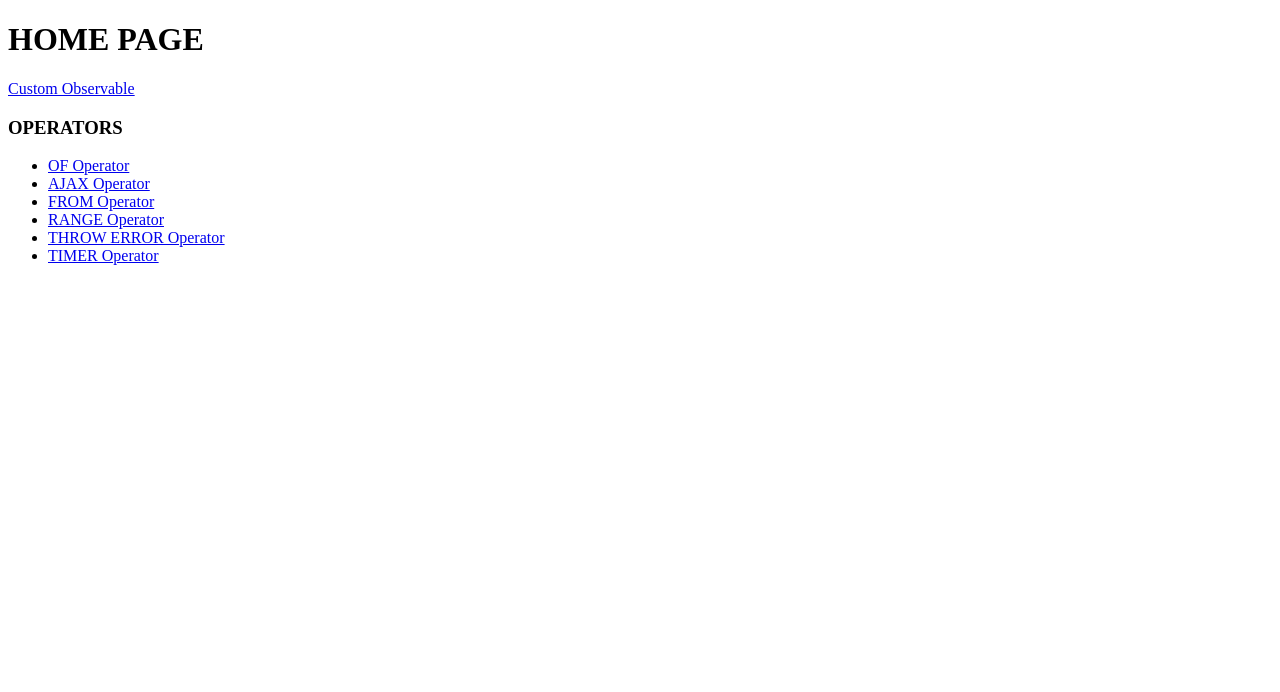
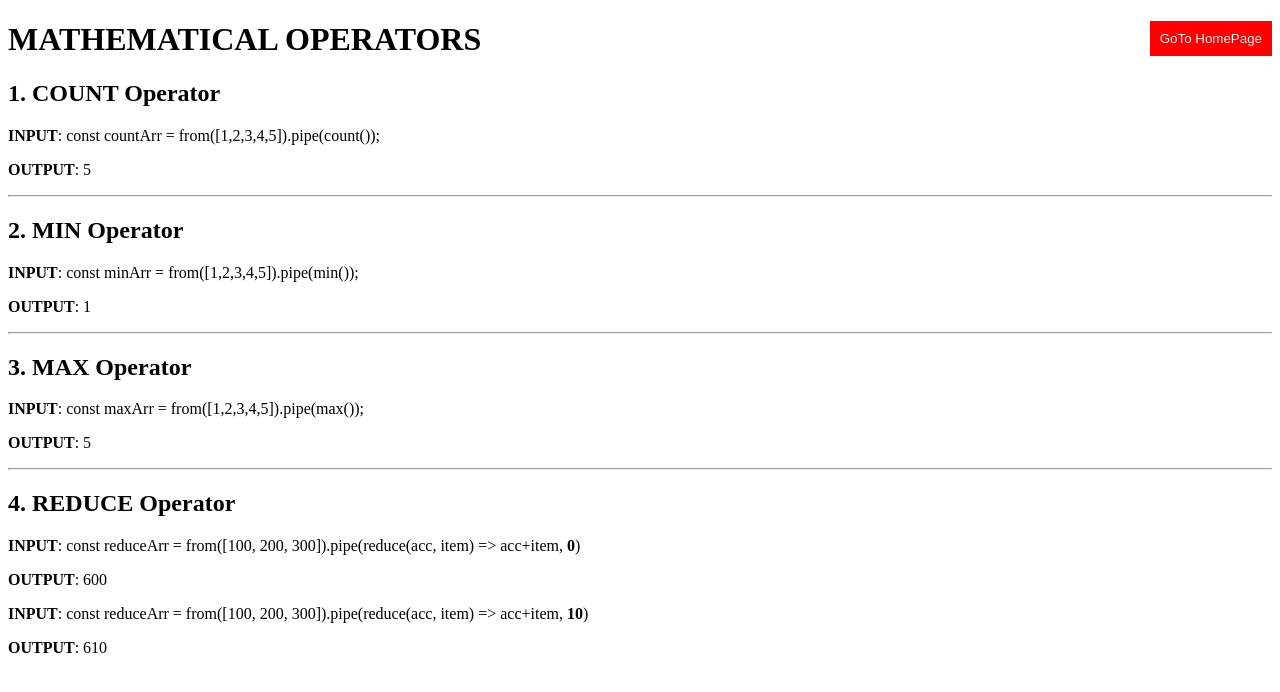
Before and after one commit to AdamAnsari/rxjs-angular, an Angular app: page /mathematical-operators in a window 1280 px wide. Shown: the top 692 px of the page. Built offline with nearby package versions, Linux system fonts and the light colour scheme.

Commit message:
Mathematical Operator

```diff
--- a/src/app/app-routing.module.ts
+++ b/src/app/app-routing.module.ts
@@ -5,6 +5,7 @@ import { HomeComponent } from './modules/home/home.component';
 import { AjaxComponent } from './modules/operator/ajax/ajax.component';
 import { CountComponent } from './modules/operator/count/count.component';
 import { FromComponent } from './modules/operator/from/from.component';
+import { MathematicalOperatorsComponent } from './modules/operator/mathematical-operators/mathematical-operators.component';
 import { OfComponent } from './modules/operator/of/of.component';
 import { ThrowErrorComponent } from './modules/operator/throw-error/throw-error.component';
 import { TimerComponent } from './modules/operator/timer/timer.component';
@@ -19,6 +20,7 @@ const routes: Routes = [
   { path: 'range-operator', component: CountComponent },
   { path: 'throw-error-operator', component: ThrowErrorComponent },
   { path: 'timer-operator', component: TimerComponent },
+  { path: 'mathematical-operators', component: MathematicalOperatorsComponent },
 
   { path: '**', component: HomeComponent }
 ];
--- a/src/app/app.module.ts
+++ b/src/app/app.module.ts
@@ -12,6 +12,7 @@ import { FromComponent } from './modules/operator/from/from.component';
 import { CountComponent } from './modules/operator/count/count.component';
 import { ThrowErrorComponent } from './modules/operator/throw-error/throw-error.component';
 import { TimerComponent } from './modules/operator/timer/timer.component';
+import { MathematicalOperatorsComponent } from './modules/operator/mathematical-operators/mathematical-operators.component';
 
 @NgModule({
   declarations: [
@@ -24,7 +25,8 @@ import { TimerComponent } from './modules/operator/timer/timer.component';
     FromComponent,
     CountComponent,
     ThrowErrorComponent,
-    TimerComponent
+    TimerComponent,
+    MathematicalOperatorsComponent
   ],
   imports: [
     BrowserModule,
--- a/src/app/modules/home/home.component.html
+++ b/src/app/modules/home/home.component.html
@@ -21,4 +21,7 @@
   <li>
     <a routerLink='/timer-operator'>TIMER Operator</a>
   </li>
+  <li>
+    <a routerLink='/mathematical-operators'>Mathematical Operators Operator</a>
+  </li>
 </ul>
--- /dev/null
+++ b/src/app/modules/operator/mathematical-operators/mathematical-operators.component.html
@@ -0,0 +1,22 @@
+<button (click)="goBack()"
+  style="float: right; background-color: red; color: whitesmoke; border: none; padding: 10px; cursor: pointer;">
+  GoTo HomePage</button>
+<h1>MATHEMATICAL OPERATORS</h1>
+
+<h2>1. COUNT Operator</h2>
+<p><strong>INPUT</strong>: const countArr = from([1,2,3,4,5]).pipe(count());</p>
+<p><strong>OUTPUT</strong>: {{ countData }}</p>
+<hr>
+<h2>2. MIN Operator</h2>
+<p><strong>INPUT</strong>: const minArr = from([1,2,3,4,5]).pipe(min());</p>
+<p><strong>OUTPUT</strong>: {{ minData }}</p>
+<hr>
+<h2>3. MAX Operator</h2>
+<p><strong>INPUT</strong>: const maxArr = from([1,2,3,4,5]).pipe(max());</p>
+<p><strong>OUTPUT</strong>: {{ maxData }}</p>
+<hr>
+<h2>4. REDUCE Operator</h2>
+<p><strong>INPUT</strong>: const reduceArr = from([100, 200, 300]).pipe(reduce(acc, item) => acc+item, <strong>0</strong>)</p>
+<p><strong>OUTPUT</strong>: {{ reduceData1 }}</p>
+<p><strong>INPUT</strong>: const reduceArr = from([100, 200, 300]).pipe(reduce(acc, item) => acc+item, <strong>10</strong>)</p>
+<p><strong>OUTPUT</strong>: {{ reduceData2 }}</p>
--- /dev/null
+++ b/src/app/modules/operator/mathematical-operators/mathematical-operators.component.ts
@@ -0,0 +1,62 @@
+import { Component, OnInit } from '@angular/core';
+import { Router } from '@angular/router';
+import { from } from 'rxjs';
+import { count, max, min, reduce } from 'rxjs/operators';
+
+@Component({
+  selector: 'app-mathematical-operators',
+  templateUrl: './mathematical-operators.component.html',
+  styleUrls: ['./mathematical-operators.component.scss']
+})
+export class MathematicalOperatorsComponent implements OnInit {
+  countData: number;
+  minData: number;
+  maxData: number;
+  reduceData1: number;
+  reduceData2: number;
+
+  constructor(
+    private router: Router,
+  ) { }
+
+  ngOnInit(): void {
+    // COUNT EXAMPLE
+    const countArr = from([1,2,3,4,5]).pipe(count());
+    countArr.subscribe(res => {
+      console.log(res);
+      this.countData = res;
+    })
+    // MIN Example
+    const minArr = from([1,2,3,4,5]).pipe(min());
+    minArr.subscribe(res => {
+      console.log(res);
+      this.minData = res;
+    })
+    // MAX Example
+    const maxArr = from([1,2,3,4,5]).pipe(max());
+    maxArr.subscribe(res => {
+      console.log(res);
+      this.maxData = res;
+    })
+    //REDUCE Example
+    const reduceArr1 = from([100, 200, 300])
+      .pipe(reduce((acc, item) => acc+item, 0));
+    reduceArr1.subscribe(res => {
+      console.log(res);
+      this.reduceData1 = res;
+    })
+
+    const reduceArr2 = from([100, 200, 300])
+      .pipe(reduce((acc, item) => acc+item, 10));
+    reduceArr2.subscribe(res => {
+      console.log(res);
+      this.reduceData2 = res;
+    })
+
+  }
+
+  goBack() {
+    this.router.navigate(['/'])
+  }
+
+}
```
Also changed, not shown: src/app/modules/operator/mathematical-operators/mathematical-operators.component.scss (added), 1 other file (tests, documents, lock files or other folders).
